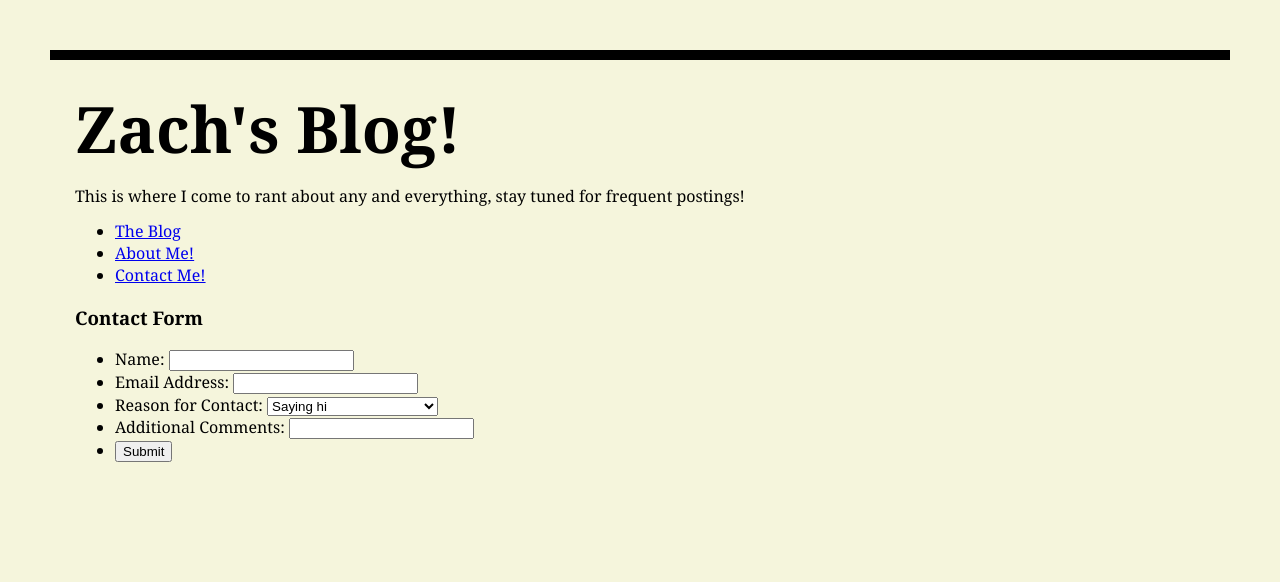
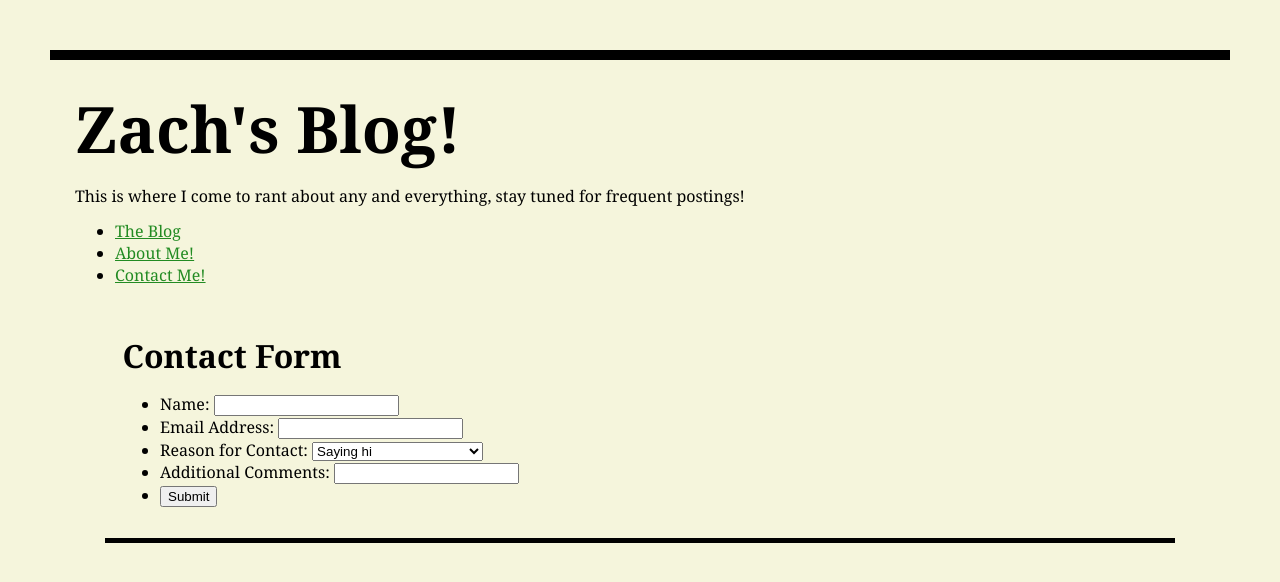
Before and after one commit to harlessz/mi349_blog, a plain HTML site: page contact.html in a window 1280 px wide. Drawn offline with Linux system fonts and the light colour scheme.

Commit message:
final commit

```diff
--- a/contact.html
+++ b/contact.html
@@ -26,7 +26,7 @@
             </ul>
         </nav>
     </header>
-    <section>
+    <section id="contact">
         <h3>Contact Form</h3>
         <form>
             <ul>
--- a/style.css
+++ b/style.css
@@ -16,8 +16,30 @@ h1 {
     margin: 0;
 }
 
+h2 {
+    font-size: 3em;
+    margin: 5px;
+}
+
+h3 {
+    font-size: 2em;
+    margin: 2.5px;
+}
+
 p {
     line-height: 1em;
+}
+
+a[href='index.html'] {
+    color: forestgreen;
+}
+
+a[href='about.html'] {
+    color: forestgreen;
+}
+
+a[href='contact.html'] {
+    color: forestgreen;
 }
 
 #blog {
@@ -29,5 +51,13 @@ p {
 }
 
 #blog-sub-box {
-    border-bottom: 3px solid black;
+    margin: 25px;
+    padding: 10px;
+    border-bottom: 5px solid black;
 }
+
+#contact {
+    margin: 30px;
+    padding: 15px;
+    border-bottom: 5px solid black;
+}
```
